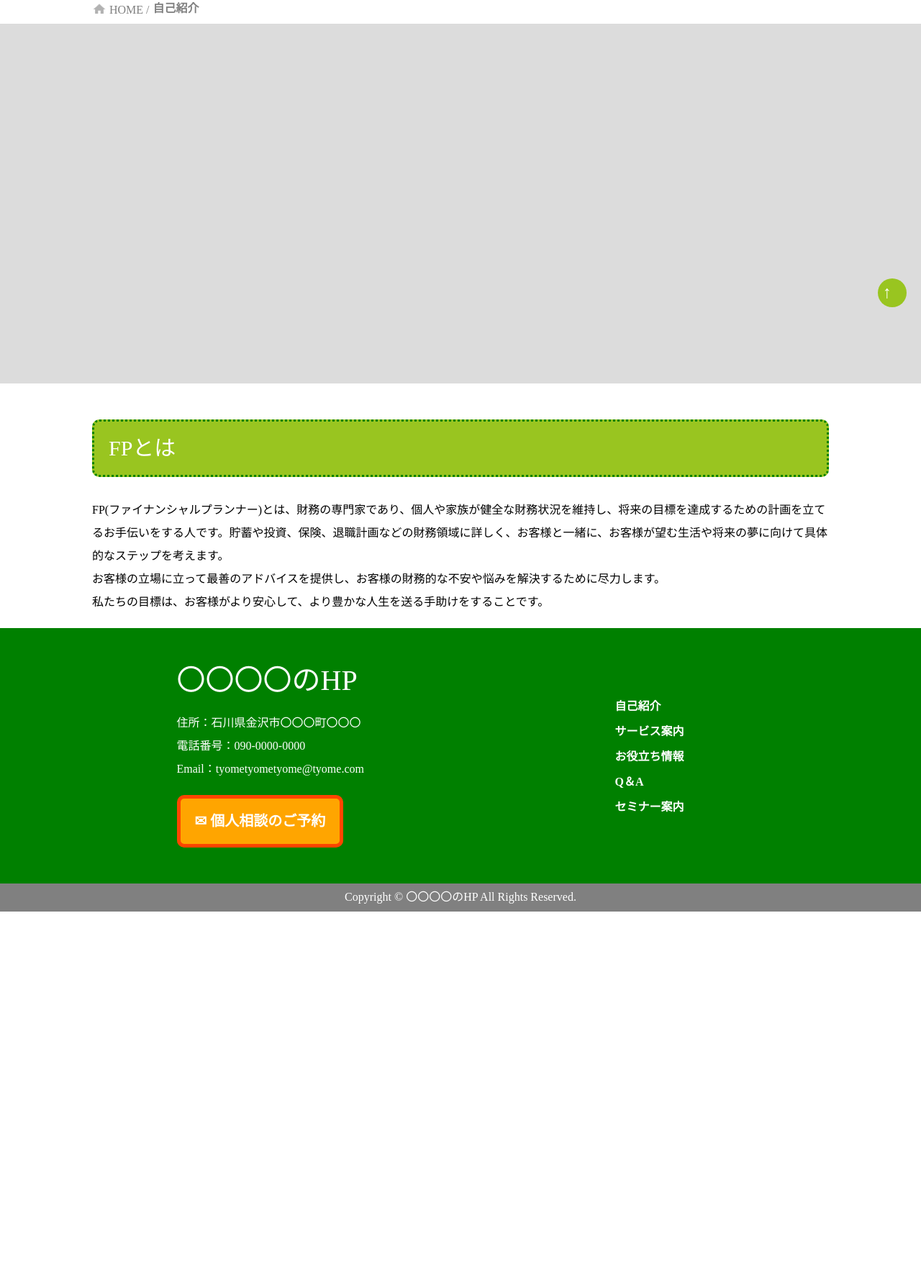
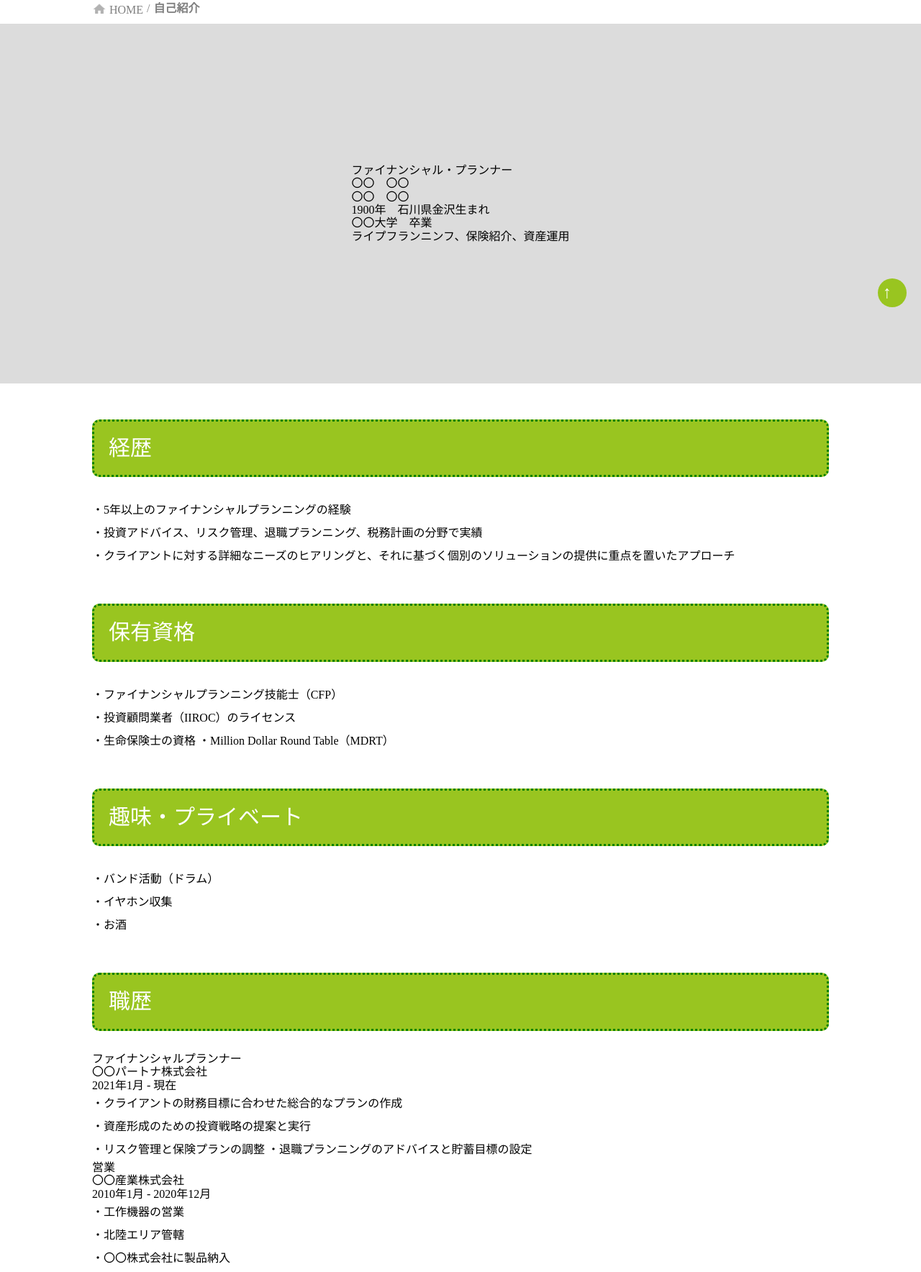
Before and after one commit to shogo-makino449/FP_portfolio, a plain HTML site: page page-profile.html in a window 1280 px wide. Shown: the part 353-2121 px from the top of the page at 72% size. Before the commit the page ends 1620 px from the top, so only its background shows below. Drawn offline with Linux system fonts and the light colour scheme; some packages are replaced by stand-ins of ours; a web font is replaced by a local one.

Commit message:
自己紹介CSS編集中

```diff
--- a/page-profile.html
+++ b/page-profile.html
@@ -1,22 +1,17 @@
 <!DOCTYPE html>
 <html lang="ja">
+
 <head>
   <meta charset="UTF-8" />
   <meta name="viewport" content="width=device-width, initial-scale=1.0" />
   <meta name="robots" content="noindex,follow" />
-    <link
-      rel="stylesheet"
-      href="https://cdn.jsdelivr.net/npm/destyle.css@1.0.15/destyle.css"
-    />
+  <link rel="stylesheet" href="https://cdn.jsdelivr.net/npm/destyle.css@1.0.15/destyle.css" />
   <link rel="stylesheet" href="style.css" />
   <script src="script.js"></script>
   <!-- googleフォント -->
   <link rel="preconnect" href="https://fonts.googleapis.com" />
   <link rel="preconnect" href="https://fonts.gstatic.com" crossorigin />
-    <link
-      href="https://fonts.googleapis.com/css2?family=Zen+Old+Mincho&display=swap"
-      rel="stylesheet"
-    />
+  <link href="https://fonts.googleapis.com/css2?family=Zen+Old+Mincho&display=swap" rel="stylesheet" />
   <title>自己紹介｜〇〇〇〇のHP</title>
 </head>
 
@@ -52,7 +47,9 @@
     <!-- パンくずリスト -->
     <div id="breadcrumb" class="articleMain">
       <ul>
-          <li><a href="index.html"><span class="breadcrumbIcon"></span> HOME</a><span> /</span></li>
+        <li class="breadcrumbHome"><a href="index.html"><span class="breadcrumbIcon"></span> HOME</a>
+        </li>
+        <li> /</li>
         <li>自己紹介</li>
       </ul>
     </div>
@@ -61,18 +58,68 @@
     <div class="introduction">
       <div class="introduction_contents">
         <div class="introduction_left"></div>
-          <div class="introduction_right"></div>
+        <div class="introduction_right">
+          <p>ファイナンシャル・プランナー</p>
+          <p>〇〇　〇〇</p>
+          <p>〇〇　〇〇</p>
+          <p>
+            1900年　石川県金沢生まれ<br>
+            〇〇大学　卒業<br>
+            ライプフランニンフ、保険紹介、資産運用<br>
+          </p>
+        </div>
       </div>
     </div>
 
     <article class="articleMain">
-        <section class="about">
-          <h2 class="about_title titleStyle">FPとは</h2>
-          <p class="about_text">
-            FP(ファイナンシャルプランナー)とは、財務の専門家であり、個人や家族が健全な財務状況を維持し、将来の目標を達成するための計画を立てるお手伝いをする人です。貯蓄や投資、保険、退職計画などの財務領域に詳しく、お客様と一緒に、お客様が望む生活や将来の夢に向けて具体的なステップを考えます。<br />
-            お客様の立場に立って最善のアドバイスを提供し、お客様の財務的な不安や悩みを解決するために尽力します。<br />
-            私たちの目標は、お客様がより安心して、より豊かな人生を送る手助けをすることです。
+      <section class="profile_contents">
+        <h2 class="profile_contents_title titleStyle">経歴</h2>
+        <p class="text">
+          ・5年以上のファイナンシャルプランニングの経験<br>
+          ・投資アドバイス、リスク管理、退職プランニング、税務計画の分野で実績<br>
+          ・クライアントに対する詳細なニーズのヒアリングと、それに基づく個別のソリューションの提供に重点を置いたアプローチ
         </p>
+      </section>
+      <section class="profile_contents2">
+        <h2 class="profile_contents2_title titleStyle">保有資格</h2>
+        <p class="text">
+          ・ファイナンシャルプランニング技能士（CFP）<br>
+          ・投資顧問業者（IIROC）のライセンス<br>
+          ・生命保険士の資格
+          ・Million Dollar Round Table（MDRT）
+        </p>
+      </section>
+      <section class="profile_contents3">
+        <h2 class="profile_contents3_title titleStyle">趣味・プライベート</h2>
+        <p class="text">
+          ・バンド活動（ドラム）<br>
+          ・イヤホン収集<br>
+          ・お酒
+        </p>
+      </section>
+      <section class="profile_contents4">
+        <h2 class="profile_contents4_title titleStyle">職歴</h2>
+        <div>
+          <h3>ファイナンシャルプランナー</h3>
+          <h3>〇〇パートナ株式会社</h3>
+          <p>2021年1月 - 現在</p>
+          <p class="text">
+            ・クライアントの財務目標に合わせた総合的なプランの作成<br>
+            ・資産形成のための投資戦略の提案と実行<br>
+            ・リスク管理と保険プランの調整
+            ・退職プランニングのアドバイスと貯蓄目標の設定
+          </p>
+        </div>
+        <div>
+          <h3>営業</h3>
+          <h3>〇〇産業株式会社</h3>
+          <p>2010年1月 - 2020年12月</p>
+          <p class="text">
+            ・工作機器の営業<br>
+            ・北陸エリア管轄<br>
+            ・〇〇株式会社に製品納入
+          </p>
+        </div>
       </section>
     </article>
   </main>
@@ -104,4 +151,5 @@
 
   <button id="backToTopBtn" onclick="scrollToTop()">↑</button>
 </body>
+
 </html>
--- a/style.css
+++ b/style.css
@@ -8,6 +8,7 @@
   font-family: "Zen Old Mincho", serif;
   box-sizing: border-box;
 }
+
 /*ーーーーーーーーーーーーーーーーーーーーーーーーーーーーー
 画面上にスクロールボタン
 ーーーーーーーーーーーーーーーーーーーーーーーーーーーーー*/
@@ -40,6 +41,7 @@
   background-color: greenyellow;
   /* マウスホバー時の背景色 */
 }
+
 /*ーーーーーーーーーーーーーーーーーーーーーーーーーーーーー
 パンクくずリスト
 ーーーーーーーーーーーーーーーーーーーーーーーーーーーーー*/
@@ -63,18 +65,27 @@
   color: gray;
 }
 
+.breadcrumbHome:hover {
+  border-bottom: 1px solid gray;
+}
+
 #breadcrumb li:last-child {
   font-weight: bold;
 }
 
-.breadcrumbIcon{
-    display: inline-block;
-    width: 20px; /* アイコンの幅 */
-    height: 16px; /* アイコンの高さ */
-    background-image: url('images/homeIcon.png'); /* アイコン画像のURL */
-    background-size: cover; /* 画像を要素全体に広げる */
-    background-repeat: no-repeat; /* 画像の繰り返しを無効にする */
-    filter:opacity(0.3);
+.breadcrumbIcon {
+  display: inline-block;
+  width: 20px;
+  /* アイコンの幅 */
+  height: 16px;
+  /* アイコンの高さ */
+  background-image: url('images/homeIcon.png');
+  /* アイコン画像のURL */
+  background-size: cover;
+  /* 画像を要素全体に広げる */
+  background-repeat: no-repeat;
+  /* 画像の繰り返しを無効にする */
+  filter: opacity(0.3);
 }
 
 
@@ -90,6 +101,7 @@
   justify-content: space-between;
   margin: 30px auto;
   width: 80%;
+  max-width: 1024px;
 }
 
 .header_logo h1 {
@@ -156,6 +168,71 @@
   line-height: 3.5;
 }
 
+
+/*ーーーーーーーーーーーーーーーーーーーーーーーーーーーーー
+フッター
+ーーーーーーーーーーーーーーーーーーーーーーーーーーーーー*/
+footer {
+  background-color: green;
+  color: white;
+  margin-top: 20px;
+}
+
+.footer_contents {
+  display: flex;
+  align-items: center;
+  justify-content: space-between;
+  margin: 0 auto;
+  padding: 50px 0;
+  max-width: 789px;
+  width: 70%;
+}
+
+.footer_left h1 {
+  font-size: 40px;
+}
+
+.footer_left p {
+  margin: 20px 0;
+  line-height: 2;
+}
+
+.footer_right div {
+  width: 150px;
+  margin: 5px 30px 5px 0;
+  font-weight: bold;
+  height: 30px;
+  position: relative;
+  /* display: block; */
+}
+
+.footer_right a {
+  display: block;
+  width: 100%;
+  height: 100%;
+  text-decoration: none;
+  /* リンクの下線を削除 */
+  color: inherit;
+  /* リンクの色を親要素と同じにする */
+  position: absolute;
+  /* 絶対位置指定 */
+  top: 0;
+  /* 上端に配置 */
+  left: 0;
+  /* 左端に配置 */
+  line-height: 2;
+}
+
+.footer_right div:hover {
+  border-bottom: 1px solid white;
+}
+
+.footer_copy {
+  background-color: gray;
+  text-align: center;
+  padding: 10px;
+}
+
 /*ーーーーーーーーーーーーーーーーーーーーーーーーーーーーー
 メイン
 ーーーーーーーーーーーーーーーーーーーーーーーーーーーーー*/
@@ -209,7 +286,7 @@
   margin: 50px 0 30px;
 }
 
-.about_text {
+.text {
   line-height: 2;
 }
 
@@ -302,70 +379,6 @@ textarea {
 
 
 /*ーーーーーーーーーーーーーーーーーーーーーーーーーーーーー
-フッター
-ーーーーーーーーーーーーーーーーーーーーーーーーーーーーー*/
-footer {
-  background-color: green;
-  color: white;
-  margin-top: 20px;
-}
-
-.footer_contents {
-  display: flex;
-  align-items: center;
-  justify-content: space-between;
-  margin: 0 auto;
-  padding: 50px 0;
-  max-width: 789px;
-  width: 70%;
-}
-
-.footer_left h1 {
-  font-size: 40px;
-}
-
-.footer_left p {
-  margin: 20px 0;
-  line-height: 2;
-}
-
-.footer_right div {
-  width: 150px;
-  margin: 5px 30px 5px 0;
-  font-weight: bold;
-  height: 30px;
-  position: relative;
-  /* display: block; */
-}
-
-.footer_right a {
-  display: block;
-  width: 100%;
-  height: 100%;
-  text-decoration: none;
-  /* リンクの下線を削除 */
-  color: inherit;
-  /* リンクの色を親要素と同じにする */
-  position: absolute;
-  /* 絶対位置指定 */
-  top: 0;
-  /* 上端に配置 */
-  left: 0;
-  /* 左端に配置 */
-  line-height: 2;
-}
-
-.footer_right div:hover {
-  border-bottom: 1px solid white;
-}
-
-.footer_copy {
-  background-color: gray;
-  text-align: center;
-  padding: 10px;
-}
-
-/*ーーーーーーーーーーーーーーーーーーーーーーーーーーーーー
 自己紹介
 ーーーーーーーーーーーーーーーーーーーーーーーーーーーーー*/
 .mainTop {
@@ -377,11 +390,11 @@ footer {
   color: white;
   background-image: url(images/top_backimage2.jpg);
   background-size: cover;
-  background-position:0 -500px;
+  background-position: 0 -500px;
   background-repeat: no-repeat;
 }
 
-.mainTop_cover{
+.mainTop_cover {
   background-color: #99c520bd;
   width: 100%;
   height: 100%;
@@ -394,10 +407,28 @@ footer {
   font-size: 40px;
   /* text-align: center; */
 }
-.introduction{
+
+.introduction {
   width: 100%;
   height: 500px;
   background-color: gainsboro;
+  display: flex;
+  align-items: center;
+  justify-content: center;
+}
+
+.introduction_contents {
+  max-width: 1024px;
+  width: 80%;
+  display: flex;
+  align-items: center;
+  justify-content: center;
+}
+
+.introduction_left {
+  width: auto;
+  height: 100%;
+  background: url(images/seizitu.jpg) no-repeat left center;
 }
 
 /*ーーーーーーーーーーーーーーーーーーーーーーーーーーーーー
```
Also changed, not shown: index.html (+2 -2 lines), page-404.html (+7 -9 lines), page-faq.html (+7 -9 lines), page-form.html (+7 -9 lines), page-lifefack.html (+7 -9 lines), page-policy.html (+7 -9 lines), page-seminar.html (+7 -9 lines), page-service.html (+7 -9 lines). Lines whose indentation alone changed are shown as unchanged.
